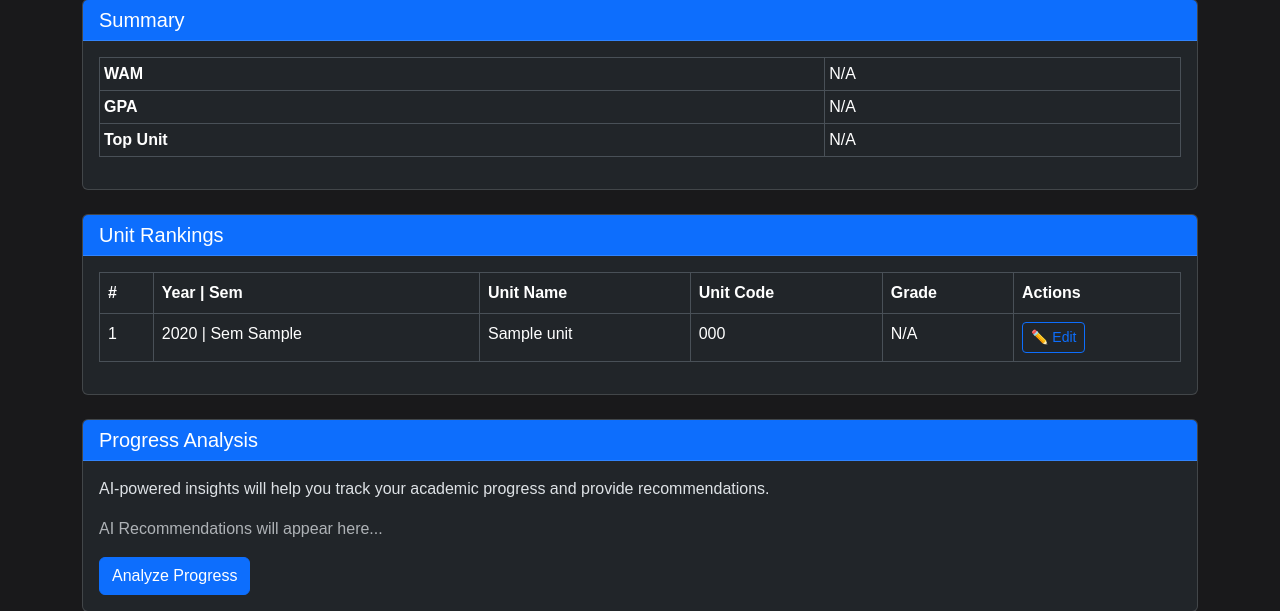
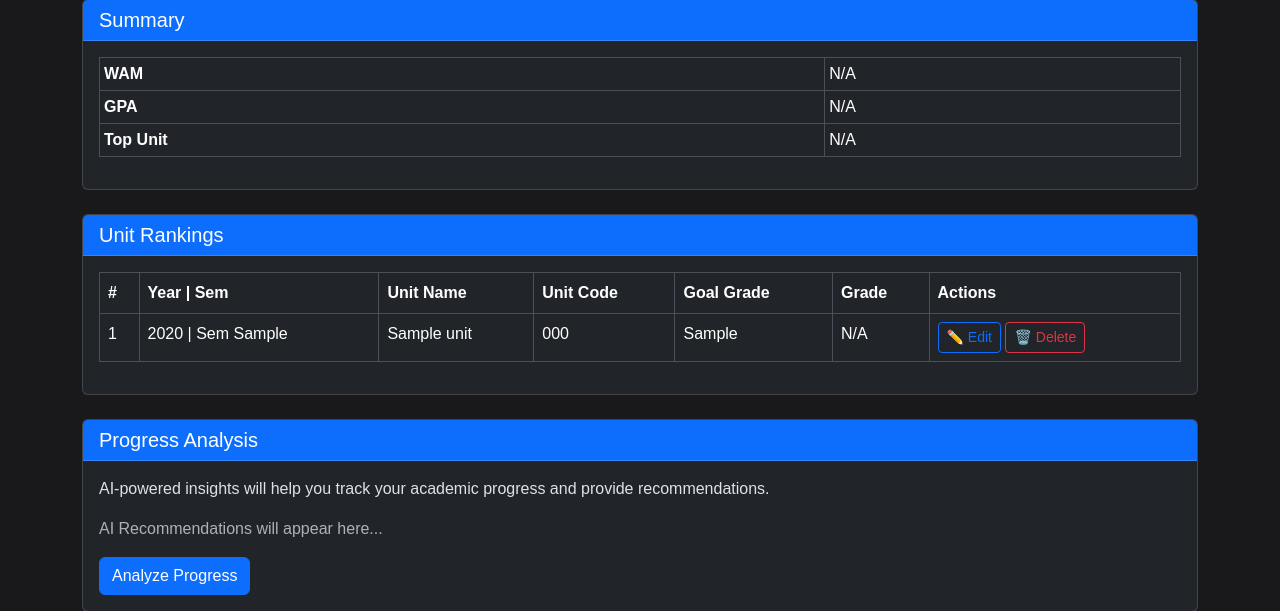
Before and after one commit to alyshaprompruek/CITS3403_project, a Flask app: page /dashboard in a window 1280 px wide. Shown: the part 105-716 px from the top of the page. Run offline with Flask 3, Linux system fonts and the light colour scheme; a user stored in the database is signed in; tables that the repository leaves empty hold one stand-in row (values such as "Sample post").

Commit message:
Added a delete unit button next to edit, created another column for goal grade and added the necessary form.

```diff
--- a/app/models.py
+++ b/app/models.py
@@ -11,6 +11,7 @@ class Unit(db.Model):
     year = db.Column(db.Integer, nullable=False)
     name = db.Column(db.String(120), nullable=False)
     unit_code = db.Column(db.String(20), nullable=False)
+    goal_grade = db.Column(db.String(2), nullable=True)
     user_id = db.Column(db.Integer, db.ForeignKey('user.student_id'), nullable=False)
     user = db.relationship('User', backref=db.backref('units', lazy=True))
 
--- a/app/routes.py
+++ b/app/routes.py
@@ -2,6 +2,8 @@ from flask import render_template, request, redirect, session, url_for, flash
 from app.models import User, Unit, Task
 from app.forms import SignUpForm, LoginForm, AddUnitForm
 from app import application, db
+from datetime import datetime
+import logging
 
 
 @application.route('/')
@@ -89,7 +91,8 @@ def dashboard():
 
         # Check if user exists in database
         if user:
-            return render_template('dashboard.html', user=user)
+            current_year = datetime.now().year  # Get the current year
+            return render_template('dashboard.html', user=user, current_year=current_year)
         else:
             # User ID in session but not found in database - clear session and redirect
             session.pop("user_id", None)
@@ -144,6 +147,8 @@ def add_unit():
                 unit_code = form.unit_code.data
                 semester = form.semester.data
                 year = form.year.data
+                goal_grade = form.goal_grade.data
+
 
                 # Check if the unit already exists for the user
                 existing_unit = Unit.query.filter_by(
@@ -151,6 +156,7 @@ def add_unit():
                     unit_code=unit_code,
                     semester=semester,
                     year=year,
+                    goal_grade=form.goal_grade.data,
                     user_id=user_id
                 ).first()
 
@@ -163,6 +169,7 @@ def add_unit():
                     unit_code=unit_code,
                     semester=semester,
                     year=year,
+                    goal_grade=form.goal_grade.data,
                     user_id=user_id
                 )
 
@@ -195,11 +202,42 @@ def update_unit():
         unit.unit_code = request.form["unit_code"]
         unit.year = request.form["year"]
         unit.semester = request.form["semester"]
+        unit.goal_grade = request.form["goal_grade"]
 
         db.session.commit()
         flash("Unit updated successfully!", "success")
         return redirect(url_for("dashboard"))
     return redirect(url_for('homepage'))
+
+import logging
+
+@application.route('/api/delete_unit', methods=["POST"])
+def delete_unit():
+    if "user_id" in session:
+        user_id = session["user_id"]
+        unit_id = request.form.get("unit_id")
+
+        logging.info(f"Attempting to delete unit. User ID: {user_id}, Unit ID: {unit_id}")
+
+        # Query the unit to delete
+        unit = Unit.query.filter_by(id=unit_id, user_id=user_id).first()
+
+        if unit:
+            try:
+                db.session.delete(unit)
+                db.session.commit()
+                logging.info("Unit deleted successfully.")
+                return {"success": True}, 200
+            except Exception as e:
+                db.session.rollback()
+                logging.error(f"Error deleting unit: {e}")
+                return {"success": False, "error": "An error occurred while deleting the unit."}, 500
+        else:
+            logging.warning("Unit not found or unauthorized action.")
+            return {"success": False, "error": "Unit not found or unauthorized action."}, 404
+
+    logging.warning("Unauthorized access.")
+    return {"success": False, "error": "Unauthorized access."}, 401
 
 
 
--- a/app/templates/dashboard.html
+++ b/app/templates/dashboard.html
@@ -47,6 +47,7 @@
                             <th scope="col">Year | Sem</th>
                             <th scope="col">Unit Name</th>
                             <th scope="col">Unit Code</th>
+                            <th scope="col">Goal Grade</th>
                             <th scope="col">Grade</th>
                             <th scope="col">Actions</th>
                         </tr>
@@ -59,8 +60,10 @@
                                     <td>{{ unit.year }} | Sem {{ unit.semester }}</td>
                                     <td>{{ unit.name }}</td>
                                     <td>{{ unit.unit_code }}</td>
+                                    <td>{{ unit.goal_grade | default('N/A', true) }}</td>
                                     <td>{{ unit.grade | default('N/A', true) }}</td>
                                     <td>
+                                        <!-- Edit Button -->
                                         <button class="btn btn-sm btn-outline-primary"
                                             data-bs-toggle="modal"
                                             data-bs-target="#editUnitModal"
@@ -69,15 +72,22 @@
                                             data-unit-code="{{ unit.unit_code }}"
                                             data-unit-grade="{{ unit.grade }}"
                                             data-unit-year="{{ unit.year }}"
-                                            data-unit-semester="{{ unit.semester }}">
+                                            data-unit-semester="{{ unit.semester }}"
+                                            data-goal-grade="{{ unit.goal_grade }}">
                                             ✏️ Edit
+                                        </button>
+
+                                        <!-- Delete Button -->
+                                        <button class="btn btn-sm btn-outline-danger delete-unit-button"
+                                            data-unit-id="{{ unit.id }}">
+                                            🗑️ Delete
                                         </button>
                                     </td>
                                 </tr>
                             {% endfor %}
                         {% else %}
                             <tr>
-                                <td colspan="6" class="text-center">No units added yet. <a href="{{ url_for('settings') }}">Add a unit</a>.</td>
+                                <td colspan="7" class="text-center">No units added yet. <a href="{{ url_for('settings') }}">Add a unit</a>.</td>
                             </tr>
                         {% endif %}
                     </tbody>
@@ -112,21 +122,43 @@
         </div>
         <div class="modal-body">
                     <input type="hidden" name="unit_id" id="editUnitId">
+
           <div class="mb-3">
             <label for="editUnitName" class="form-label">Unit Name</label>
             <input type="text" class="form-control" id="editUnitName" name="name" required>
           </div>
+
           <div class="mb-3">
             <label for="editUnitCode" class="form-label">Unit Code</label>
             <input type="text" class="form-control" id="editUnitCode" name="unit_code" required>
           </div>
-          <div class="mb-3">
-            <label for="editUnitYear" class="form-label">Year</label>
-            <input type="number" class="form-control" id="editUnitYear" name="year" required>
-          </div>
+
           <div class="mb-3">
             <label for="editUnitSemester" class="form-label">Semester</label>
-            <input type="text" class="form-control" id="editUnitSemester" name="semester" required>
+            <select class="form-select" id="editUnitSemester" name="semester" required>
+              <option value="1">1</option>
+              <option value="2">2</option>
+            </select>
+          </div>
+
+          <div class="mb-3">
+            <label for="editUnitYear" class="form-label">Year of Completion</label>
+            <select class="form-select" id="editUnitYear" name="year" required>
+                {% for year in range(current_year - 5, current_year + 1) %}
+                  <option value="{{ year }}">{{ year }}</option>
+                {% endfor %}
+            </select>
+          </div>
+
+          <div class="mb-3">
+            <label for="editGoalGrade" class="form-label">Goal Grade</label>
+            <select class="form-select" id="editGoalGrade" name="goal_grade" required>
+                <option value="HD">HD (Higher Distinction, 80-100%)</option>
+                <option value="D">D (Distinction, 70-79%)</option>
+                <option value="CR">CR (Credit Pass, 60-69%)</option>
+                <option value="P">P (Pass, 50-59%)</option>
+            </select>
+
           </div>
         </div>
         <div class="modal-footer">
@@ -145,8 +177,41 @@
         document.getElementById('editUnitId').value = button.getAttribute('data-unit-id');
         document.getElementById('editUnitName').value = button.getAttribute('data-unit-name');
         document.getElementById('editUnitCode').value = button.getAttribute('data-unit-code');
+        document.getElementById('editUnitSemester').value = button.getAttribute('data-unit-semester');
         document.getElementById('editUnitYear').value = button.getAttribute('data-unit-year');
-    document.getElementById('editUnitSemester').value = button.getAttribute('data-unit-semester');
+        document.getElementById('editGoalGrade').value = button.getAttribute('data-goal-grade');
+    });
+
+    // Add event listener to delete buttons
+    document.querySelectorAll('.delete-unit-button').forEach(button => {
+        button.addEventListener('click', () => {
+            const unitId = button.getAttribute('data-unit-id');
+
+            if (confirm('Are you sure you want to delete this unit?')) {
+                fetch('/api/delete_unit', {
+                    method: 'POST',
+                    headers: {
+                        'Content-Type': 'application/x-www-form-urlencoded',
+                    },
+                    body: `unit_id=${unitId}`
+                })
+                .then(response => response.json())
+                .then(data => {
+                    if (data.success) {
+                        // Remove the unit row from the table
+                        const unitRow = button.closest('tr');
+                        unitRow.remove();
+                        alert('Unit deleted successfully!');
+                    } else {
+                        alert(data.error || 'An error occurred while deleting the unit.');
+                    }
+                })
+                .catch(error => {
+                    console.error('Error:', error);
+                    alert('An error occurred while deleting the unit.');
+                });
+            }
+        });
     });
 </script>
 {% endblock %}
--- a/app/templates/settings.html
+++ b/app/templates/settings.html
@@ -51,7 +51,11 @@
 
                 <div class="mb-3">
                     {{ form.year.label(class="form-label") }}
-                    {{ form.year(class="form-control") }}
+                    {{ form.year(class="form-select") }}
+                </div>
+                <div class="mb-3">
+                    {{ form.goal_grade.label(class="form-label") }}
+                    {{ form.goal_grade(class="form-select") }}
                 </div>
 
                 <div class="d-grid">
```
Also changed, not shown: app/forms.py (+15 -2 lines), migrations/versions/4ba1fa7f3f2e_add_goal_grade_to_unit_model.py (added, +32 -0 lines), app/app.db. Lines whose indentation alone changed are shown as unchanged.
